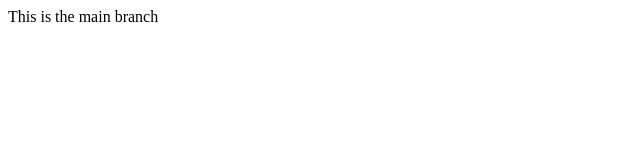
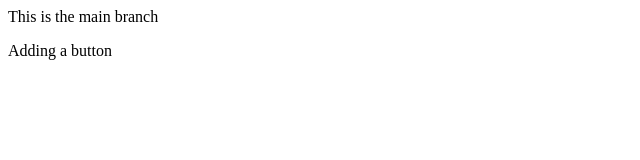
Before and after one commit to GitvermaShiva/LocalRepo, a plain HTML site: page index.html in a window 1280 px wide. Shown: the full height of the page, 0-640 px from the left. Drawn offline with Linux system fonts and the light colour scheme.

```diff
--- a/index.html
+++ b/index.html
@@ -1 +1,2 @@
 <p>This is the main branch</p>
+<p>Adding a button</p>
```
